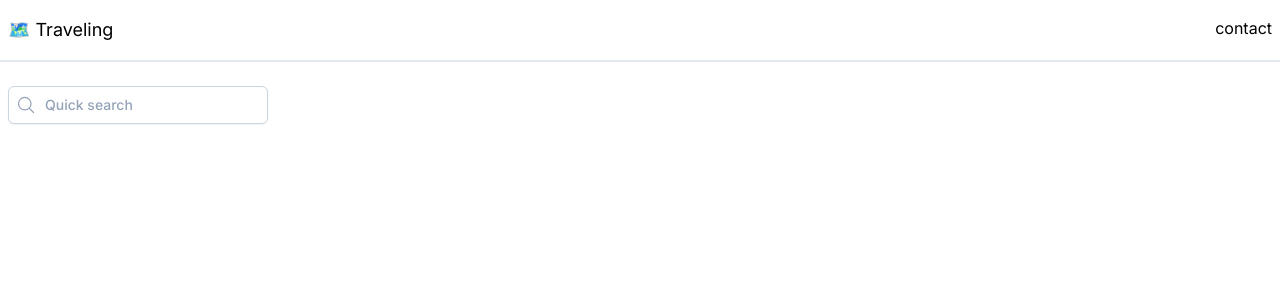
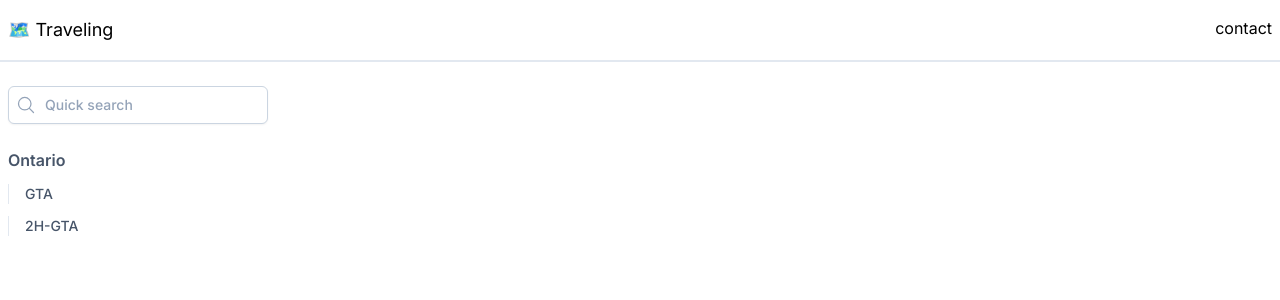
Before and after one commit to ilynnluo/nextjs-blog, a Next.js app: page / in a window 1280 px wide. Shown: the top 300 px of the page. Built offline with nearby package versions, Linux system fonts and the light colour scheme.

Commit message:
add SideMenu list

```diff
--- a/app/components/sideMenu/SideMenu.tsx
+++ b/app/components/sideMenu/SideMenu.tsx
@@ -1,4 +1,14 @@
 export default function SideMenu() {
+  const ontariArea = [
+    {
+      id: 1,
+      name: 'GTA'
+    },
+    {
+      id: 2,
+      name: '2H-GTA'
+    }
+  ]
   return <div className="px-2">
     <form action="submit">
       <label className="relative block">
@@ -15,5 +25,21 @@ export default function SideMenu() {
         />
       </label>
     </form>
+    <section className="pt-6">
+      <h3 className="mb-3 text-base text-slate-600 font-semibold">Ontario</h3>
+      <ul>
+        {
+          ontariArea.map((item) => (
+            <li key={item.id} className="cursor: cursor-pointer">
+              <button className="flex items-center my-3 h-5 ps-4 border-s border-slate-200 hover:border-slate-600 active:border-sky-500 focus:border-sky-500">
+                <h6 className="text-sm text-slate-600 font-medium">{item.name}</h6>
+              </button>
+            </li>
+          )
+          )
+        }
+
+      </ul>
+    </section>
   </div>
 }
```
